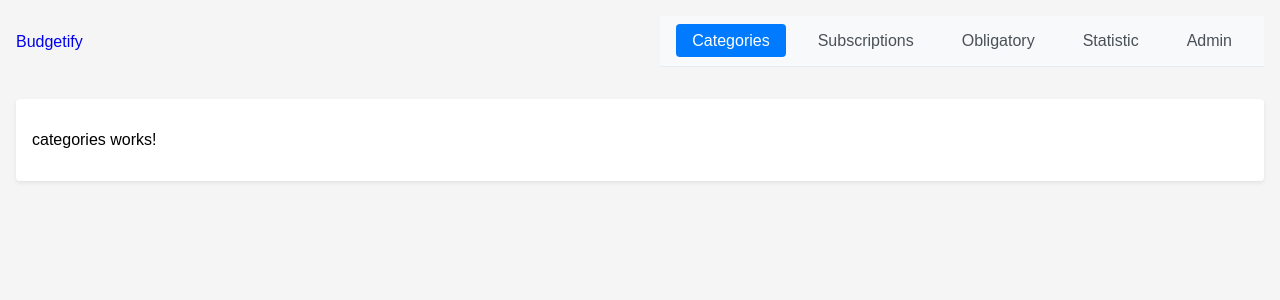
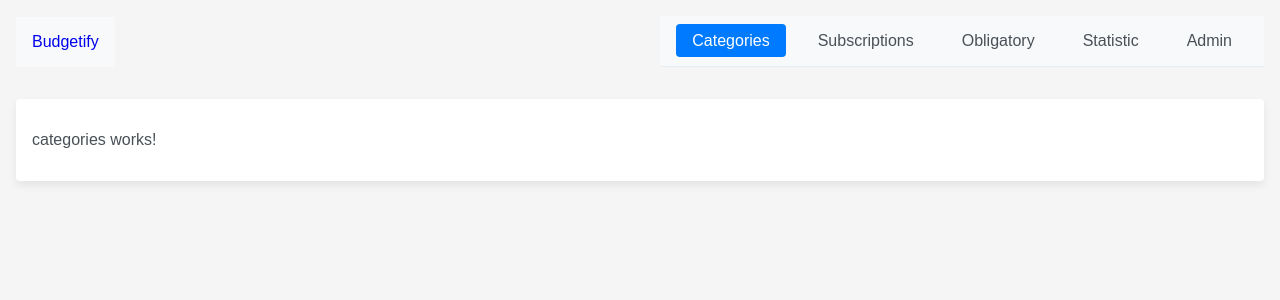
Before and after one commit to SiarhKul/angular-mentorship, an Angular app: page /categories in a window 1280 px wide. Shown: the top 300 px of the page. Built offline with nearby package versions, Linux system fonts and the light colour scheme.

Commit message:
chore: Add theme

```diff
--- a/src/app/app.component.css
+++ b/src/app/app.component.css
@@ -1,12 +1,11 @@
-
 
 .main {
-  padding: 1rem;
+  padding: var(--spacing-md);
 }
 
 .content {
-  background-color: white;
-  padding: 1rem;
-  border-radius: 0.25rem;
-  box-shadow: 0 0.125rem 0.25rem rgba(0, 0, 0, 0.075);
+  background-color: var(--text-color-on-primary);
+  padding: var(--spacing-md);
+  border-radius: var(--border-radius);
+  box-shadow: 0 var(--spacing-xs) var(--spacing-sm) var(--shadow-color);
 }
--- a/src/app/header/header.component.css
+++ b/src/app/header/header.component.css
@@ -2,17 +2,19 @@
   display: flex;
   justify-content: space-between;
   align-items: center;
-  padding: 1rem
+  padding: var(--spacing-md);
 }
 
 .logo{
   text-decoration: none;
+  padding: var(--spacing-md);
+  background: var(--background-color-light);
 }
 
 .navigation {
-  background-color: #f8f9fa;
-  padding: 1rem;
-  border-bottom: 1px solid #e9ecef;
+  background-color: var(--background-color-light);
+  padding: var(--spacing-md);
+  border-bottom: 1px solid var(--border-color);
 }
 
 .navigation ul {
@@ -20,22 +22,22 @@
   list-style: none;
   margin: 0;
   padding: 0;
-  gap: 1rem;
+  gap: var(--spacing-md);
 }
 
 .navigation a {
   text-decoration: none;
-  color: #495057;
-  padding: 0.5rem 1rem;
-  border-radius: 0.25rem;
-  transition: background-color 0.3s;
+  color: var(--text-color);
+  padding: var(--spacing-sm) var(--spacing-md);
+  border-radius: var(--border-radius);
+  transition: background-color var(--transition-speed);
 }
 
 .navigation a:hover {
-  background-color: #e9ecef;
+  background-color: var(--background-color-dark);
 }
 
 .navigation a.active {
-  background-color: #007bff;
-  color: white;
+  background-color: var(--primary-color);
+  color: var(--text-color-on-primary);
 }
--- a/src/styles.css
+++ b/src/styles.css
@@ -1,12 +1,46 @@
 :root{
+  /* Primary colors */
+  --primary-color: #007bff;
+  --primary-color-light: #4da3ff;
+  --primary-color-dark: #0056b3;
 
+  /* Neutral colors */
+  --text-color: #495057;
+  --text-color-light: #6c757d;
+
+  /*Background*/
+  --background-color: #f5f5f5;
+  --background-color-light: #f8f9fa;
+  --background-color-dark: #e9ecef;
+
+  /* UI colors */
+  --border-color: #e9ecef;
+  --shadow-color: rgba(0, 0, 0, 0.075);
+
+  /* Text colors */
+  --text-color-on-primary: white;
+  --text-color-on-secondary: dark;
+
+  /* Spacing */
+  --spacing-xs: 0.25rem;
+  --spacing-sm: 0.5rem;
+  --spacing-md: 1rem;
+  --spacing-lg: 1.5rem;
+  --spacing-xl: 2rem;
+
+  /* Border radius */
+  --border-radius: 0.25rem;
+
+  /* Transitions */
+  --transition-speed: 0.3s;
 }
 
 body {
   margin: 0;
   padding: 0;
   font-family: Arial, sans-serif;
-  background-color: #f5f5f5;
+  background-color: var(--background-color);
+  color: var(--text-color);
   box-sizing: border-box;
 }
 
```
Also changed, not shown: src/app/app.component.html (+1 -6 lines).
